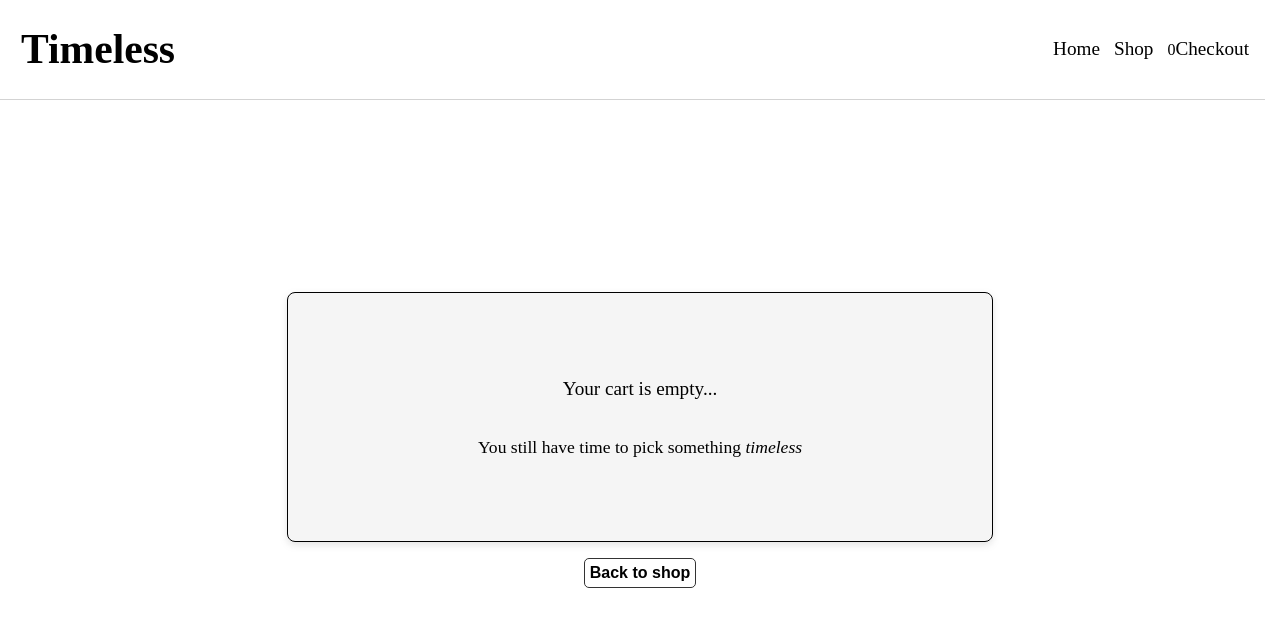
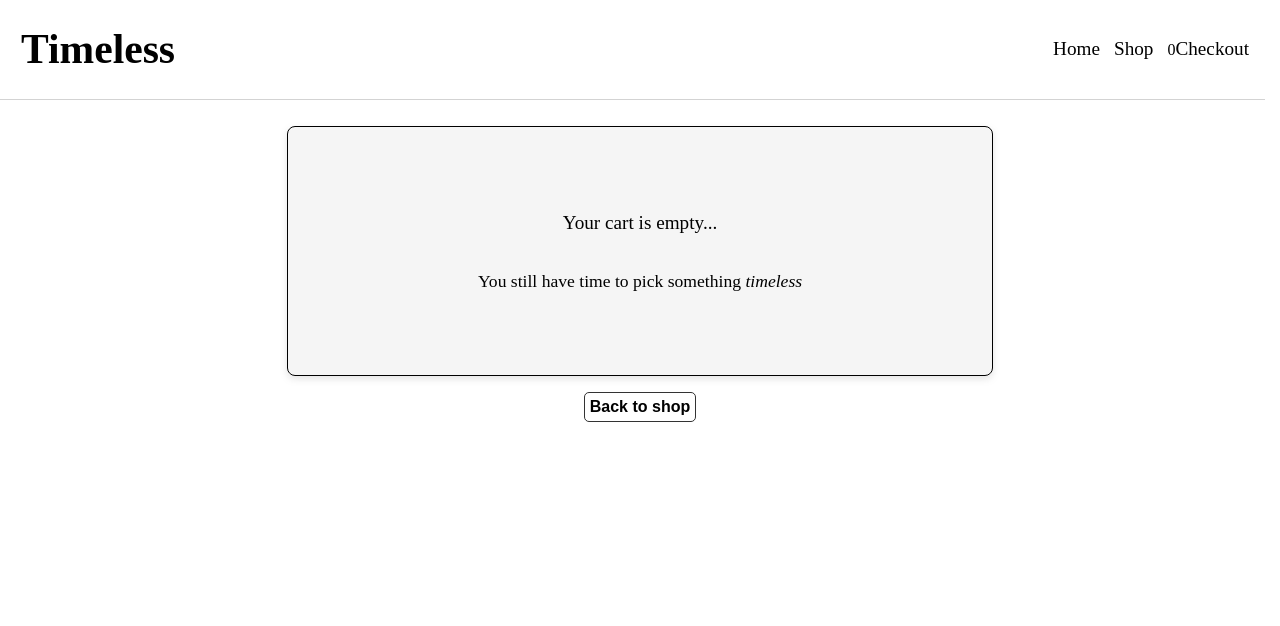
Before and after one commit to TheRealBill91/shopping-cart, a React (Create React App) app: page /checkout in a window 1280 px wide. Shown: the top 626 px of the page. Built offline with nearby package versions, Linux system fonts and the light colour scheme.

Commit message:
Set min-height to 100vh for non-home pages

```diff
--- a/src/App.js
+++ b/src/App.js
@@ -1,8 +1,10 @@
 import { useEffect, useState } from "react";
 import { RouteSwitch } from "./routes/RouteSwitch";
 import { productData } from "./data/ProductData";
-import "./assets/styles/globalStyles.css";
+import "./assets/styles/globalStyles.module.css";
 import "./assets/styles/normalize.css";
+import { useLocation } from "react-router-dom";
+import { BrowserRouter } from "react-router-dom";
 
 export const App = () => {
   const [watchData, setWatchData] = useState(productData);
@@ -136,6 +138,7 @@ export const App = () => {
 
   return (
     <>
+      <BrowserRouter>
         <RouteSwitch
           addWatchToCart={addWatchToCart}
           removeWatchFromCart={removeWatchFromCart}
@@ -148,6 +151,7 @@ export const App = () => {
           handleItemQuantityInput={handleItemQuantityInput}
           setWatchData={setWatchData}
         />
+      </BrowserRouter>
     </>
   );
 };
--- a/src/assets/styles/globalStyles.css
+++ b/src/assets/styles/globalStyles.module.css
@@ -1,9 +1,17 @@
-#root {
+.parentWrapperHome {
   display: flex;
   flex-direction: column;
   align-items: center;
   overflow-x: hidden;
   height: 100vh;
+}
+
+.notParentWrapperHome {
+  display: flex;
+  flex-direction: column;
+  align-items: center;
+  overflow-x: hidden;
+  min-height: 100vh;
 }
 
 /* body {
@@ -19,5 +27,4 @@ main {
   justify-content: flex-start;
   width: 100%;
   height: 100%;
-
 }
--- a/src/pages/Home/styles.module.css
+++ b/src/pages/Home/styles.module.css
@@ -25,6 +25,6 @@
   background-color: rgba(75, 75, 75, 0.712);
   position: absolute;
   text-align: center;
-    top: 25%;
+  top: 20%;
   box-shadow: 0px 2px 14px 2px #5555554f;
 }
--- a/src/pages/Shop/styles.module.css
+++ b/src/pages/Shop/styles.module.css
@@ -1,4 +1,4 @@
-#root.shop {
+.shop {
   min-height: 100vh;
 }
 
@@ -17,13 +17,6 @@
 .visible {
   opacity: 1;
 }
-
-/* main {
-    display: flex;
-    flex-direction: column;
-    align-items: center;
-    justify-content: center;
-} */
 
 /* ItemLayout.js styles */
 
--- a/src/routes/RouteSwitch.js
+++ b/src/routes/RouteSwitch.js
@@ -1,10 +1,17 @@
-import { BrowserRouter, Routes, Route } from "react-router-dom";
+import {
+  BrowserRouter,
+  Routes,
+  Route,
+  useLocation,
+  createRoutesFromElements,
+} from "react-router-dom";
 import { HomePage } from "../pages/Home/Home";
 import { Shop } from "../pages/Shop/Shop";
 import { ErrorPage } from "../pages/ErrorPage";
 import { Checkout } from "../pages/Checkout/Checkout";
 import { Header } from "../components/Header";
 import { Item } from "../pages/Shop/Item";
+import styles from "../assets/styles/globalStyles.module.css";
 
 export const RouteSwitch = (props) => {
   const {
@@ -19,8 +26,16 @@ export const RouteSwitch = (props) => {
     handleItemQuantityInput,
   } = props;
 
+  const location = useLocation();
+  const isHomePage = location.pathname === "/";
+  console.log(isHomePage);
+
   return (
-    <BrowserRouter>
+    <div
+      className={`${
+        isHomePage ? styles.parentWrapperHome : styles.notParentWrapperHome
+      }`}
+    >
       <Header cartLength={cartLength} />
       <Routes>
         <Route path="/" element={<HomePage cartLength={cartLength} />} />
@@ -58,6 +73,6 @@ export const RouteSwitch = (props) => {
         />
         <Route path="*" element={<ErrorPage />} />
       </Routes>
-    </BrowserRouter>
+    </div>
   );
 };
```
Lines whose indentation alone changed are shown as unchanged.
